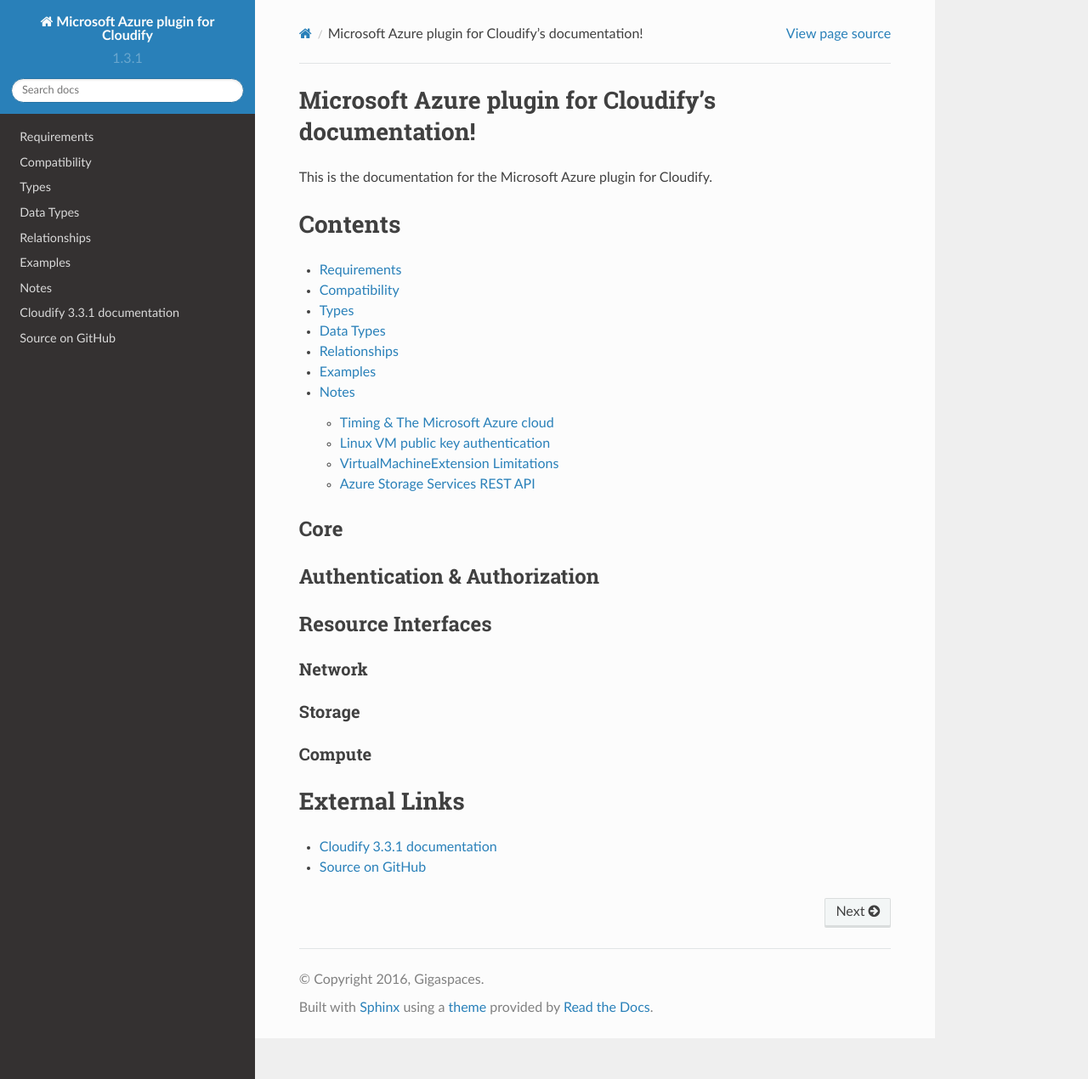
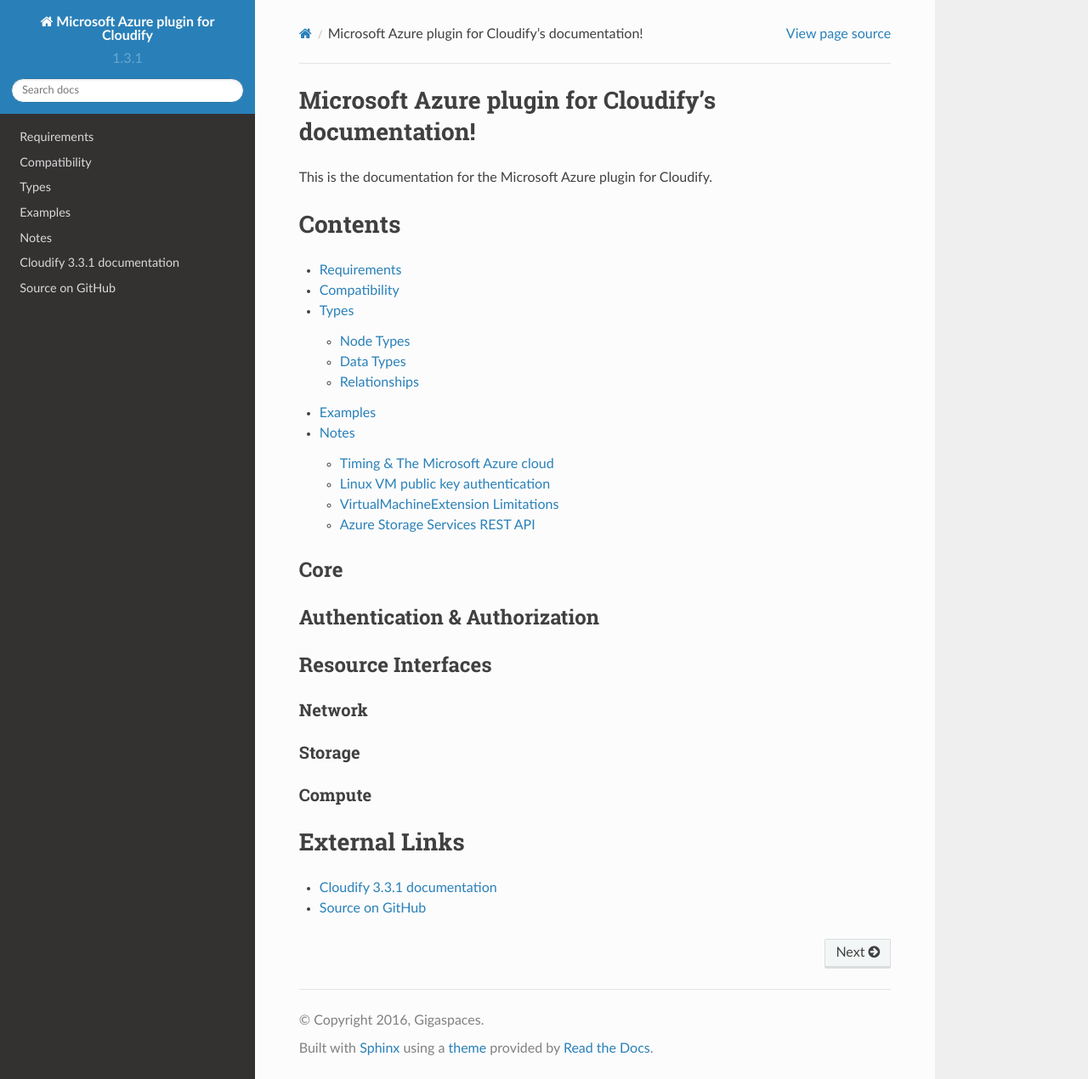
Before and after one commit to cloudify-cosmo/cloudify-azure-plugin, a Sphinx documentation site: the page built from docs/index.rst, in a window 1280 px wide and 1270 px high. Shown: the whole window at 85% size. Built offline with Sphinx 7.4.7 and the Read the Docs theme 2.0.0, drawn with Linux system fonts in a browser that asks for light colours.

Commit message:
Heading hierarchy

```diff
--- a/docs/types.rst
+++ b/docs/types.rst
@@ -1,7 +1,12 @@
 .. highlight:: yaml
 
+.. _types:
+
 Types
-=====
+^^^^^
+
+Node Types
+==========
 
 .. cfy:node:: cloudify.azure.nodes.ResourceGroup
 
```
